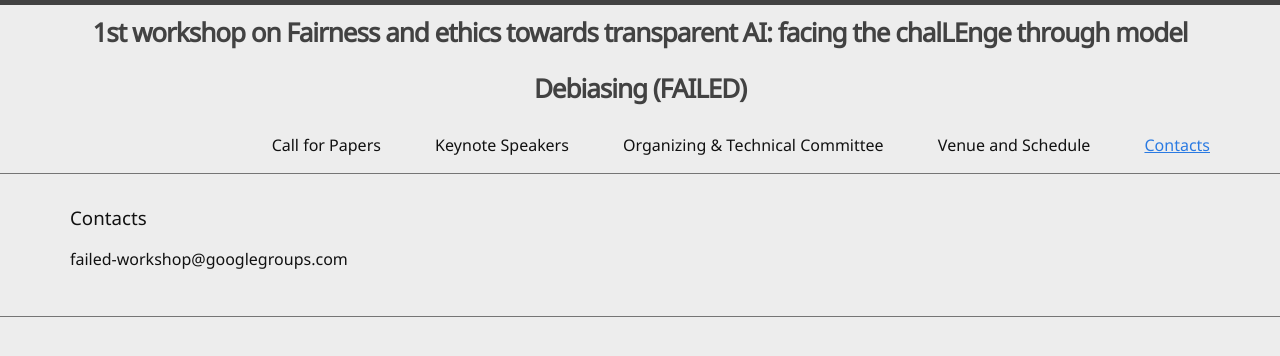
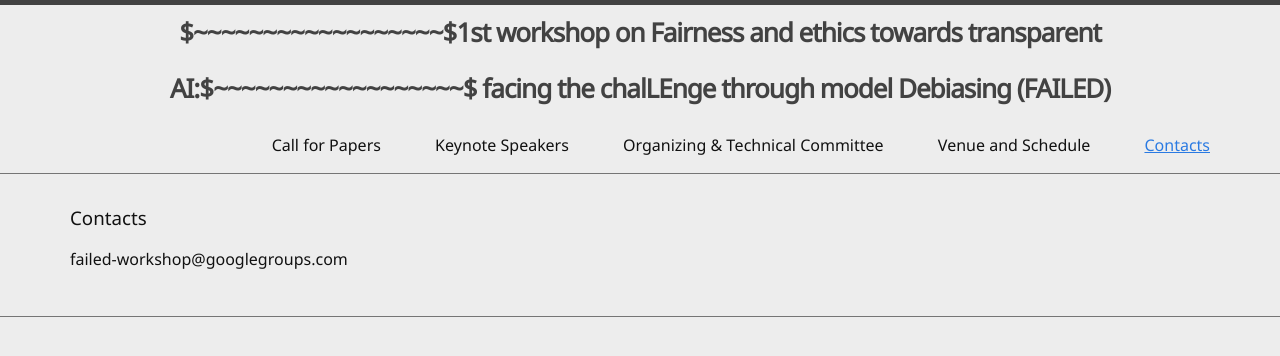
Before and after one commit to VitoPaoloPastore/2nd-FAILED-Workshop-ICCV-2025.github.io, a Jekyll site: the page built from 4-contacts.md, in a window 1280 px wide. Shown: the top 356 px of the page. Built offline with Jekyll 4.4.1, drawn with Linux system fonts in a browser that asks for light colours.

```diff
--- a/_config.yml
+++ b/_config.yml
@@ -8,7 +8,7 @@
 
 # Site settings
 # title appears in the header
-title: "                 1st workshop on Fairness and ethics towards transparent AI:                   facing the chalLEnge through model Debiasing (FAILED)"
+title: "$~~~~~~~~~~~~~~~~~~$1st workshop on Fairness and ethics towards transparent AI:$~~~~~~~~~~~~~~~~~~$ facing the chalLEnge through model Debiasing (FAILED)"
 # description and keywords for meta tags
 description: "Workshop at the European Conference on Computer Vision 2024"
 keywords: "Fairness, Bias, Debiasing, Computer Vision"
```
